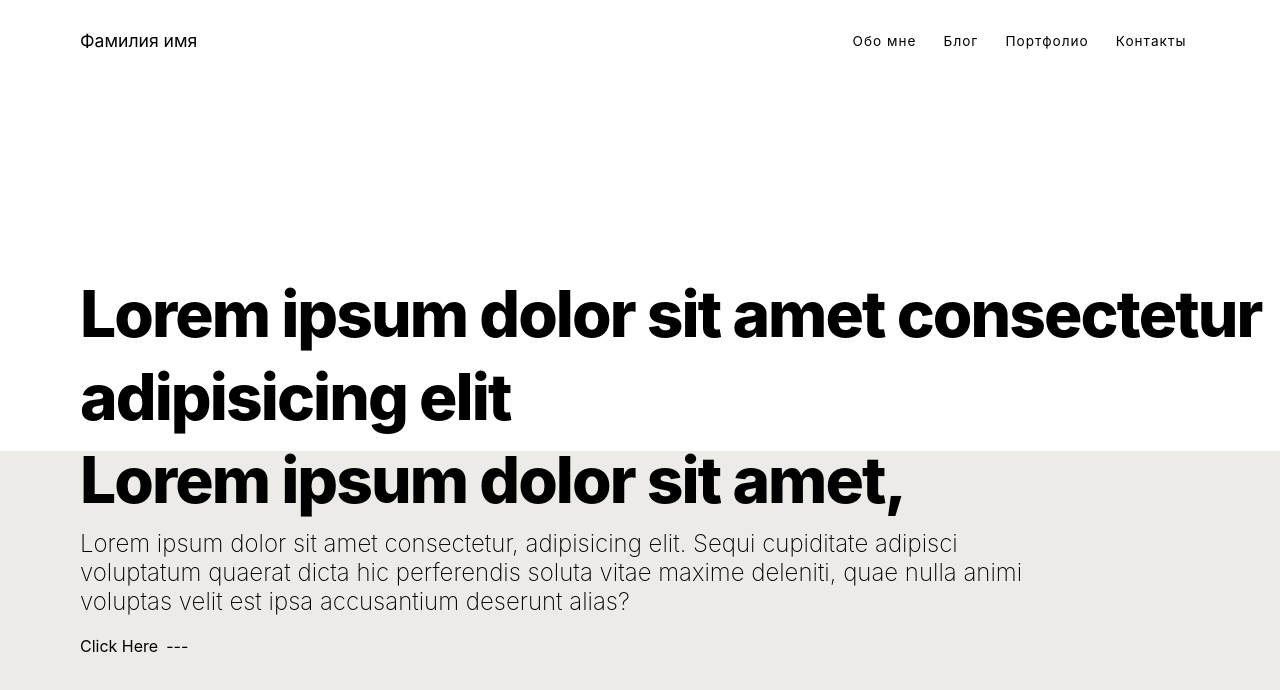
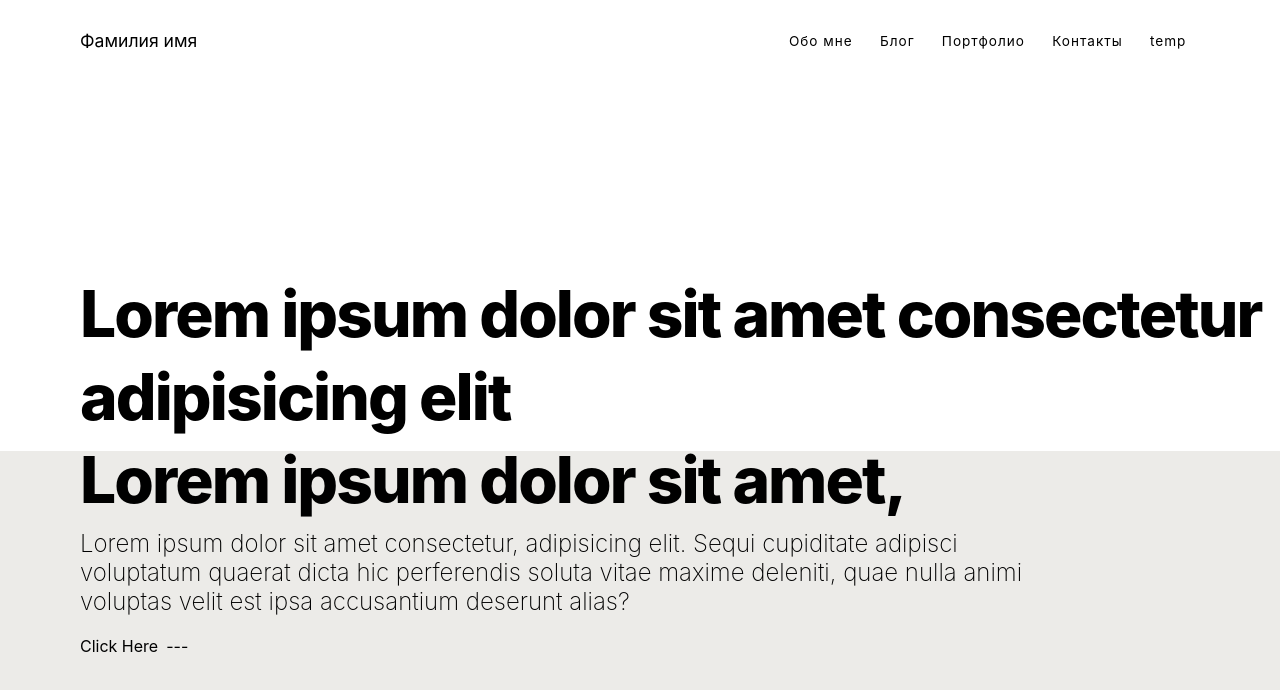
Before and after one commit to irina309/svelte-test1, a SvelteKit app: page / in a window 1280 px wide. Shown: the top 690 px of the page. Built offline with nearby package versions, Linux system fonts and the light colour scheme.

Commit message:
add SvelteKit

```diff
--- a/src/routes/+layout.svelte
+++ b/src/routes/+layout.svelte
@@ -2,10 +2,10 @@
     <div class="nav-container">
         <a href="/" class="nav-logo" title="Back to Homepage"> Фамилия имя</a>
         <div class="nav-links">
-            <a href="/about" class="link"> Обо мне</a>
-            <a href="/blog" class="link"> Блог</a>
-            <a href="/project" class="link"> Портфолио</a>
-            <a href="/contact" class="link"> Контакты</a>
+            {#each nav as link}
+            <a href={link.href} class="link">{link.title}</a>
+
+            {/each}
         </div>
     </div>
 </nav>
@@ -13,6 +13,30 @@
     <!-- Pages will be injected below-->
     <slot></slot>
 </div>
+<script>
+    const nav = [
+        {
+        title: 'Обо мне',
+        href:'/about'
+        },
+        {
+        title: 'Блог',
+        href:'/blog'
+        },
+        {
+        title: 'Портфолио',
+        href:'/project'
+        },
+        {
+        title: 'Контакты',
+        href:'/contact'
+        },
+        {
+        title: 'temp',
+        href: '/temp'
+        }
+    ]
+</script>
 <style>
     .container {
         max-width: 1400px;
```
